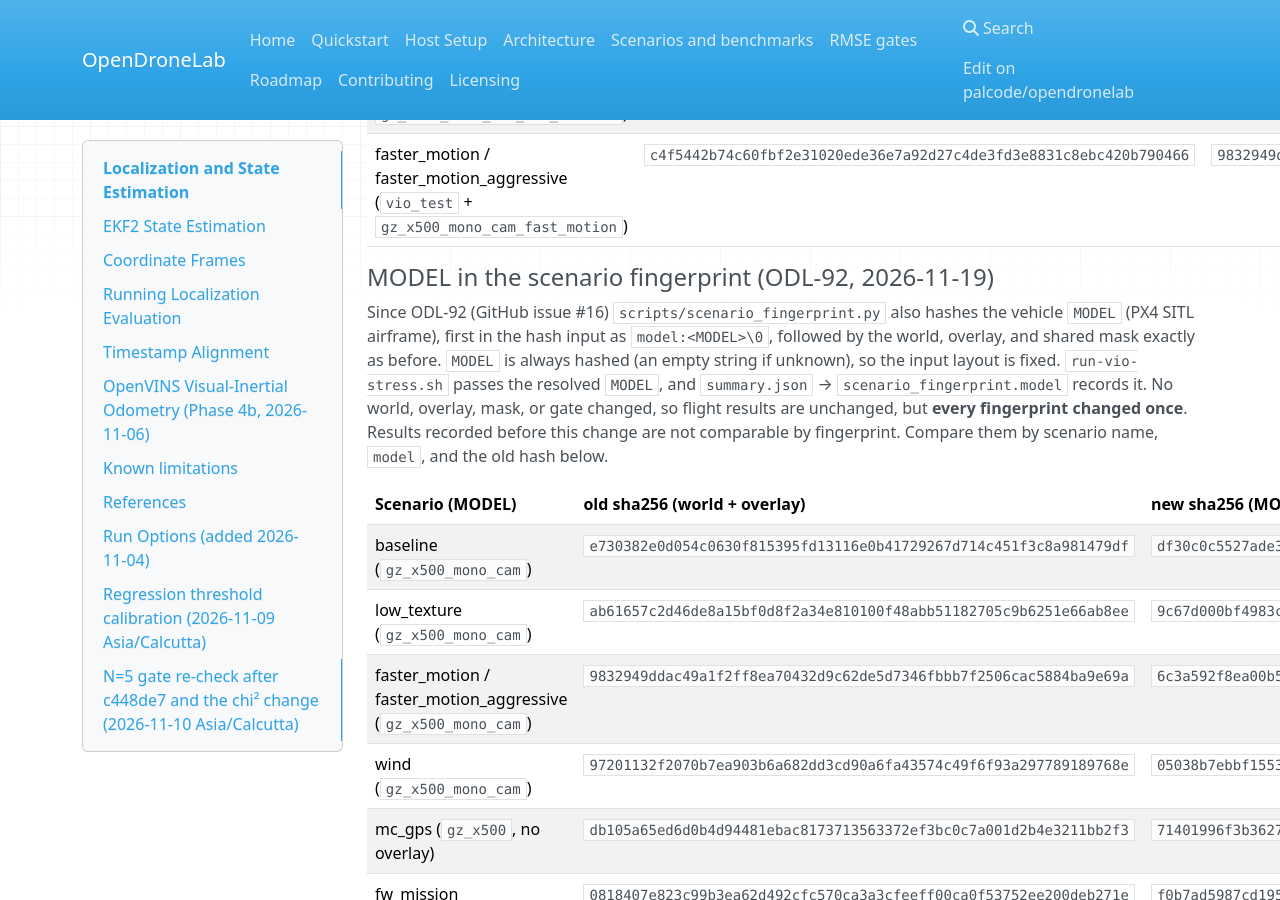
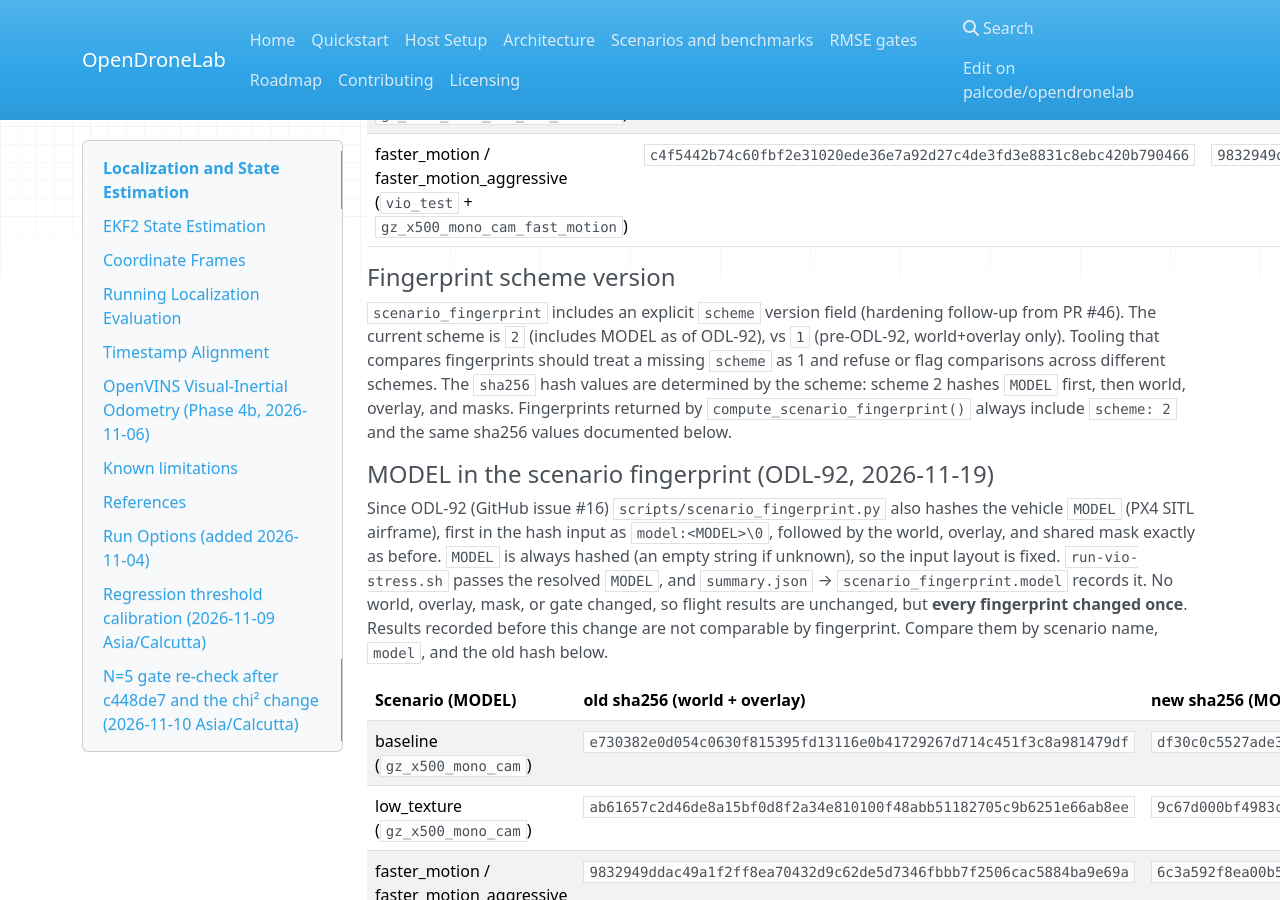
Before and after one commit to palcode/opendronelab, an MkDocs documentation site: the page built from docs/localization.md, in a window 1280 px wide and 900 px high, scrolled down 10577 px. Built offline with MkDocs 1.6.1, drawn with Linux system fonts in a browser that asks for light colours; nearby versions of some CDN libraries.

Commit message:
feat: add fingerprint scheme version and fix shell interpolation
- Add explicit 'scheme' version field to scenario fingerprints (scheme 2 = current
  with MODEL, scheme 1 = pre-ODL-92). Tooling that compares fingerprints should
  treat missing scheme as 1 and refuse comparisons across different schemes.
  The sha256 values themselves are unchanged.

- Fix shell variable interpolation security issue in run-vio-stress.sh and
  run-vio-baseline.sh. Variables are now passed as environment variables
  (docker exec -e NAME=value) and read in Python with os.environ, using
  quoted heredoc delimiters to prevent shell expansion. This prevents
  potential code injection if environment variables contain special characters.

- Add TODO comment about excluding README*.md files from overlay hash
  (deferred to next intentional hash change).

Refs: PR #46 code review hardening follow-ups
Co-authored-by: Pallab Sarkar <mailme.pallabsarkar@gmail.com>

```diff
--- a/docs/localization.md
+++ b/docs/localization.md
@@ -407,6 +407,17 @@ omitted the README edits:
 | wind (`vio_wind` + `gz_x500_mono_cam`) | `2267aeeb171d599b35200cc130f95c559c614e79fcb8016518cbd501eb294fba` | `97201132f2070b7ea903b6a682dd3cd90a6fa43574c49f6f93a297789189768e` |
 | low_texture (`vio_low_texture` + `gz_x500_mono_cam_low_texture`) | `8b2c7db584912b6872374923189af86f60c6a070d76965605fc6769c15aba239` | `ab61657c2d46de8a15bf0d8f2a34e810100f48abb51182705c9b6251e66ab8ee` |
 | faster_motion / faster_motion_aggressive (`vio_test` + `gz_x500_mono_cam_fast_motion`) | `c4f5442b74c60fbf2e31020ede36e7a92d27c4de3fd3e8831c8ebc420b790466` | `9832949ddac49a1f2ff8ea70432d9c62de5d7346fbbb7f2506cac5884ba9e69a` |
+
+#### Fingerprint scheme version
+
+`scenario_fingerprint` includes an explicit `scheme` version field (hardening
+follow-up from PR #46). The current scheme is `2` (includes MODEL as of
+ODL-92), vs `1` (pre-ODL-92, world+overlay only). Tooling that compares
+fingerprints should treat a missing `scheme` as 1 and refuse or flag
+comparisons across different schemes. The `sha256` hash values are determined
+by the scheme: scheme 2 hashes `MODEL` first, then world, overlay, and masks.
+Fingerprints returned by `compute_scenario_fingerprint()` always include
+`scheme: 2` and the same sha256 values documented below.
 
 #### MODEL in the scenario fingerprint (ODL-92, 2026-11-19)
 
```
Also changed, not shown: CHANGELOG.md (+3 -0 lines), 3 other files.
